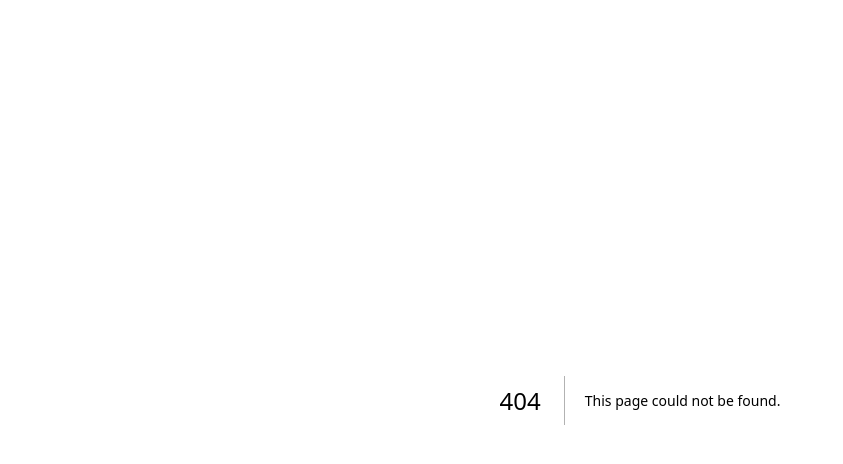
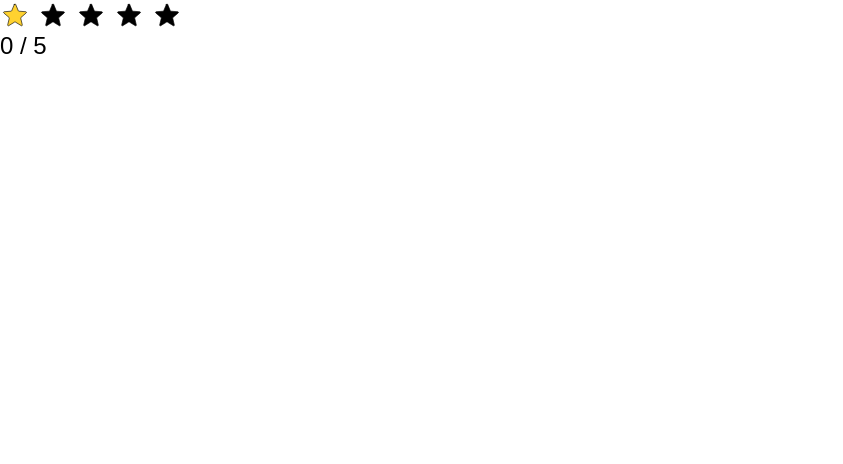
Before and after one commit to Jia-A/machine-coding, a Next.js app: page /starRating in a window 1280 px wide. Before the commit this address had no page. Shown: the top 464 px of the page, without its empty margins (0-843 px from the left). Built offline with nearby package versions, Linux system fonts and the light colour scheme.

Commit message:
question - star rating

```diff
--- /dev/null
+++ b/app/starRating/page.tsx
@@ -0,0 +1,39 @@
+"use client";
+import React, { useState } from "react";
+import { StarIcon } from "@heroicons/react/24/outline";
+
+const StarRating = () => {
+  const [selectedCount, setSelectedCount] = useState(0);
+  const [hoverCount, setHoverCount] = useState(0);
+  const handleClick = (index: number) => {
+    setSelectedCount(index + 1);
+  };
+  const handleHover = (index: number) => {
+    setHoverCount(index + 1);
+  };
+  return (
+    <div>
+      <div className="flex gap-2" onMouseLeave={() => setHoverCount(0)}>
+        {[1, 2, 3, 4, 5].map((item, index) => {
+          return (
+            <StarIcon
+              key={item}
+              width={30}
+              height={30}
+              className=""
+              onClick={() => handleClick(index)}
+              onMouseOver={() => handleHover(index)}
+              fill={
+                (hoverCount || selectedCount) > index ? "#ffd230" : "#0000000"
+              }
+              strokeWidth="0.5"
+            />
+          );
+        })}
+      </div>
+      <p className="text-2xl">{selectedCount} / 5</p>
+    </div>
+  );
+};
+
+export default StarRating;
```
